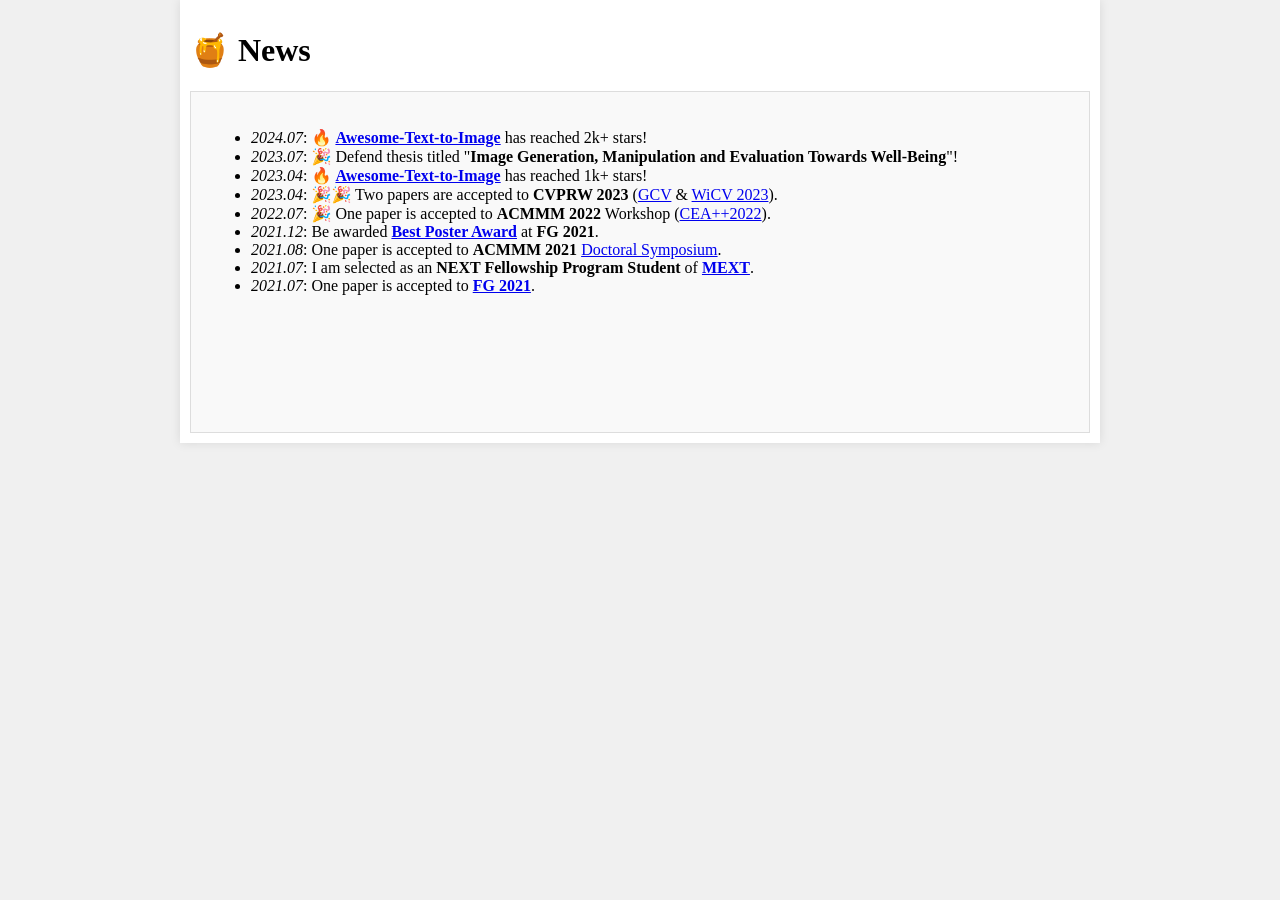
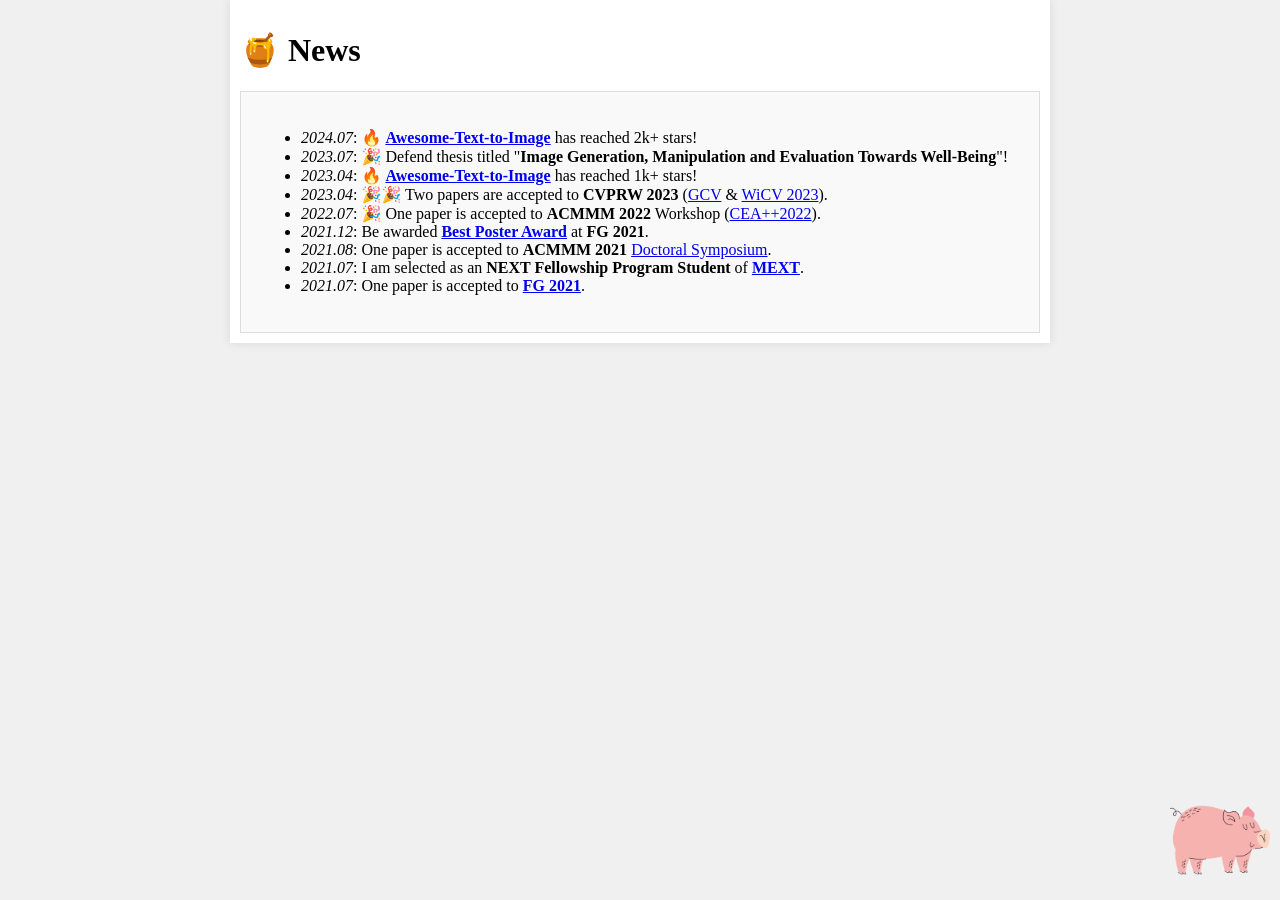
Before and after one commit to ElizaZhou96/ElizaZhou96.github.io, a Jekyll site: the page _pages/NewsPage.html, which Jekyll copies as it is, in a window 1280 px wide. Built offline with Jekyll 4.4.1, drawn with Linux system fonts in a browser that asks for light colours.

Commit message:
Update NewsPage.html

```diff
--- a/_pages/NewsPage.html
+++ b/_pages/NewsPage.html
@@ -12,14 +12,14 @@
             background-color: #f0f0f0;
         }
         .container {
-            max-width: 900px;
+            max-width: 800px;
             margin: 0 auto;
             padding: 10px;
             background-color: #fff;
             box-shadow: 0 0 10px rgba(0, 0, 0, 0.1);
         }
         .scrollable {
-            height: 300px;
+            height: 200px;
             overflow-y: auto;
             padding: 20px;
             border: 1px solid #ddd;
@@ -46,6 +46,12 @@
         .scrollable::-webkit-scrollbar-thumb:hover {
             background-image: url('graduation.png'); /* Optional: different image on hover */
         }
+	.corner-image {
+            position: fixed;
+            right: 10px;
+            bottom: 10px;
+            width: 100px;
+            height: auto; }
     </style>
 </head>
 <body>
@@ -65,5 +71,6 @@
             </ul>
         </div>
     </div>
+ <img src="pig.png" alt="Decorative Image" class="corner-image">
 </body>
 </html>
```
